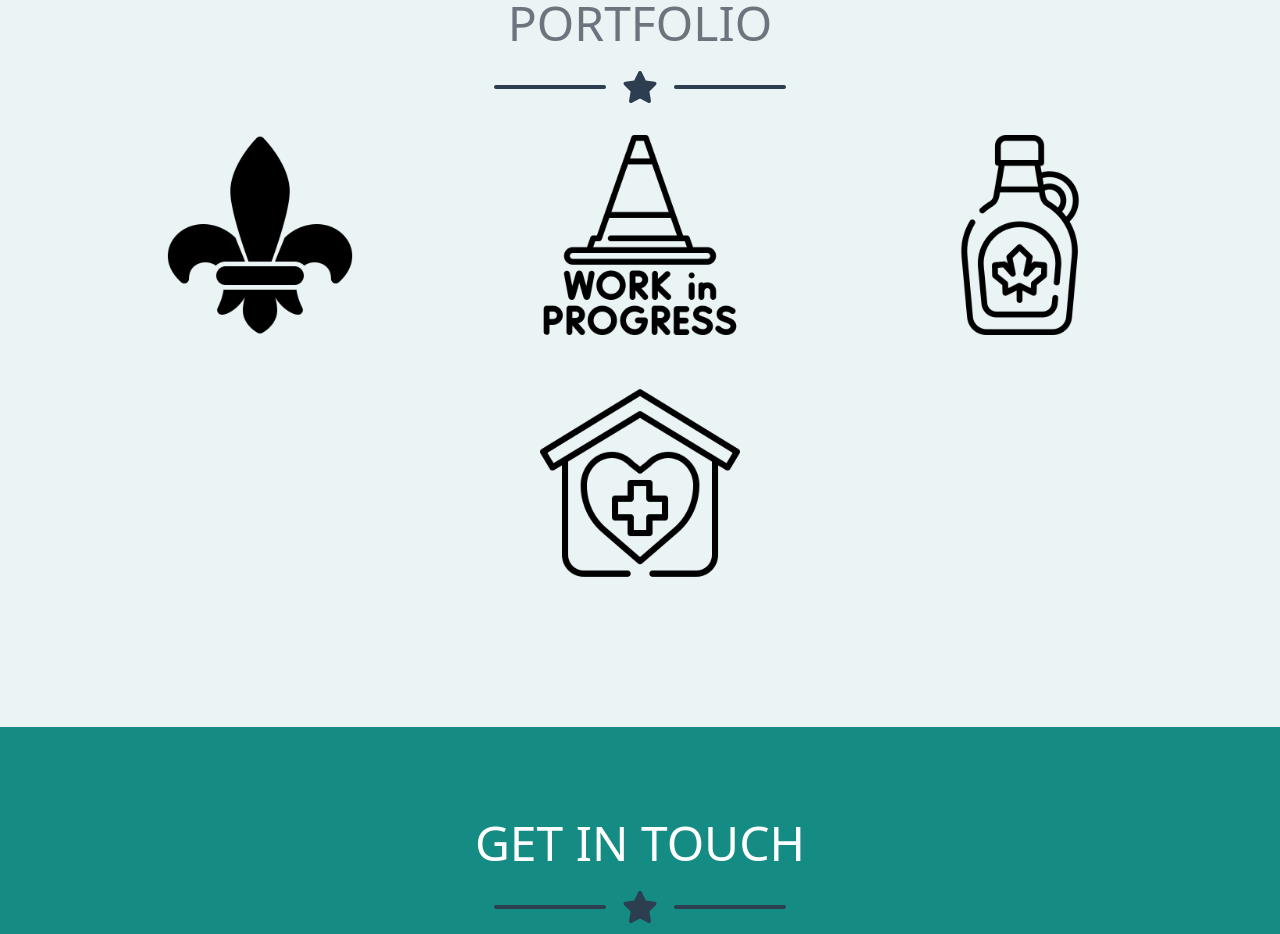
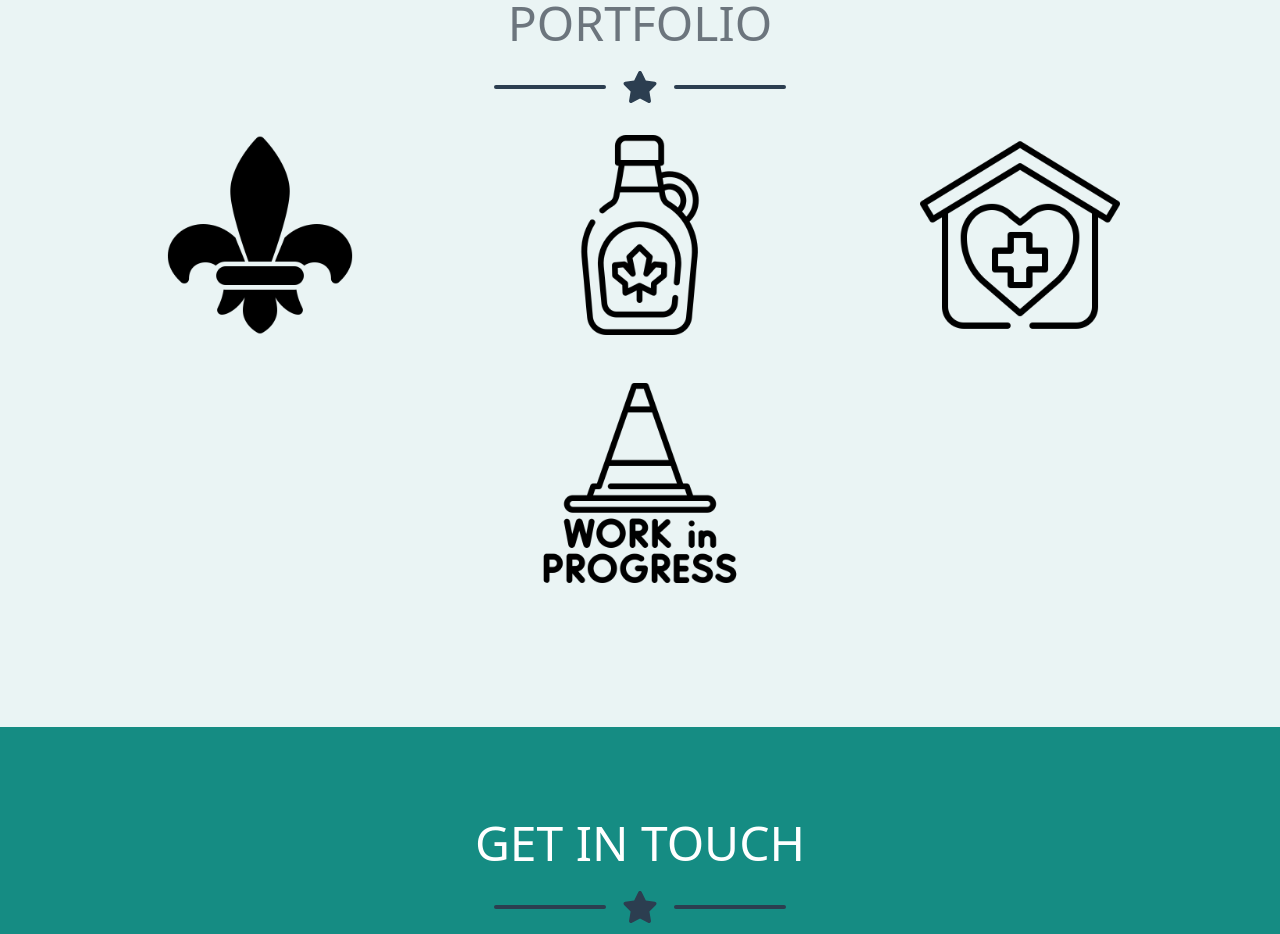
Before and after one commit to gemma1902/Gem_Portfolio, a website: page index.html in a window 1280 px wide. Shown: the part 1507-2441 px from the top of the page. Drawn offline with nearby package versions, Linux system fonts and the light colour scheme.

Commit message:
Update portfolio images and modal targets in the portfolio section

```diff
--- a/index.html
+++ b/index.html
@@ -74,7 +74,6 @@
     </section>
 
     <!-- Portfolio Section-->
-   <!-- Portfolio Section-->
     <section class="page-section portfolio" id="portfolio">
         <div class="container">
             <h2 class="page-section-heading text-center text-uppercase text-secondary mb-0">Portfolio</h2>
@@ -93,14 +92,6 @@
                     </div>
                 </div>
                 <div class="col-md-6 col-lg-4 mb-5">
-                    <div class="portfolio-item mx-auto" data-bs-toggle="modal" data-bs-target="#portfolioModal4">
-                        <div class="portfolio-item-caption d-flex align-items-center justify-content-center h-100 w-100">
-                            <div class="portfolio-item-caption-content text-center text-white"><i class="fas fa-plus fa-3x"></i></div>
-                        </div>
-                        <img class="img-fluid" src="assets/img/portfolio/work-in-progress.png" alt="..." />
-                    </div>
-                </div>
-                <div class="col-md-6 col-lg-4 mb-5">
                     <div class="portfolio-item mx-auto" data-bs-toggle="modal" data-bs-target="#portfolioModal2">
                         <div class="portfolio-item-caption d-flex align-items-center justify-content-center h-100 w-100">
                             <div class="portfolio-item-caption-content text-center text-white"><i class="fas fa-plus fa-3x"></i></div>
@@ -109,11 +100,19 @@
                     </div>
                 </div>
                 <div class="col-md-6 col-lg-4 mb-5">
+                    <div class="portfolio-item mx-auto" data-bs-toggle="modal" data-bs-target="#portfolioModal2">
+                        <div class="portfolio-item-caption d-flex align-items-center justify-content-center h-100 w-100">
+                            <div class="portfolio-item-caption-content text-center text-white"><i class="fas fa-plus fa-3x"></i></div>
+                        </div>
+                        <img class="img-fluid" src="assets/img/portfolio/nursing-home.png" alt="..." />
+                    </div>
+                </div>
+                <div class="col-md-6 col-lg-4 mb-5">
                     <div class="portfolio-item mx-auto" data-bs-toggle="modal" data-bs-target="#portfolioModal3">
                         <div class="portfolio-item-caption d-flex align-items-center justify-content-center h-100 w-100">
                             <div class="portfolio-item-caption-content text-center text-white"><i class="fas fa-plus fa-3x"></i></div>
                         </div>
-                        <img class="img-fluid" src="assets/img/portfolio/nursing-home.png" alt="..." />
+                        <img class="img-fluid" src="assets/img/portfolio/work-in-progress.png" alt="..." />
                     </div>
                 </div>
             </div>
```
